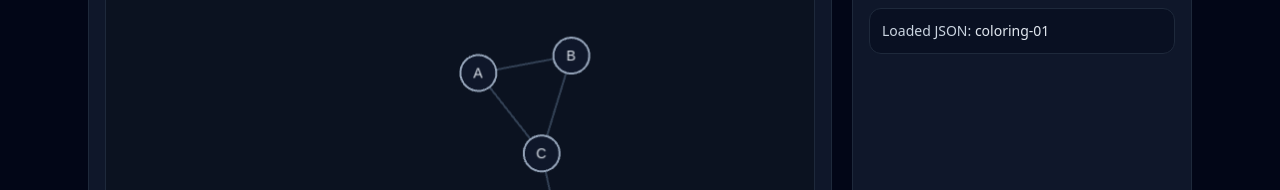
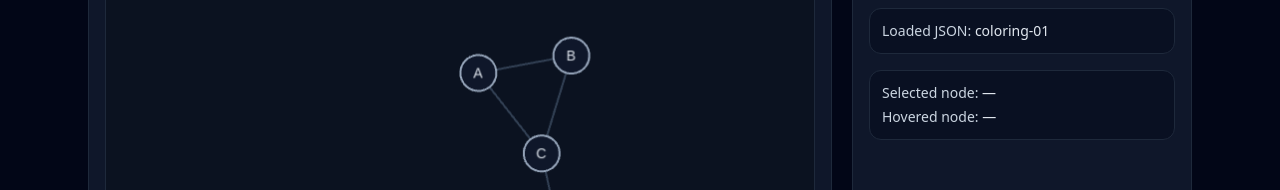
Before and after one commit to pleaselukau/np-complete-arcade, a React (Vite) app: page /game/coloring in a window 1280 px wide. Shown: the part 273-463 px from the top of the page. Built offline with nearby package versions, Linux system fonts and the light colour scheme.

Commit message:
added zustand store for hover and selection and ui readout

```diff
--- /dev/null
+++ b/src/engine/state/arcadeStore.ts
@@ -0,0 +1,33 @@
+import { create } from "zustand";
+
+type ToolMode = "select" | "drag"; // can expand later
+
+type ArcadeState = {
+  // UI
+  explainMode: boolean;
+  toolMode: ToolMode;
+
+  // Selection / hover (cross-cutting)
+  selectedNodeId: string | null;
+  hoveredNodeId: string | null;
+
+  setExplainMode: (v: boolean) => void;
+  setToolMode: (m: ToolMode) => void;
+
+  setSelectedNodeId: (id: string | null) => void;
+  setHoveredNodeId: (id: string | null) => void;
+};
+
+export const useArcadeStore = create<ArcadeState>((set) => ({
+  explainMode: true,
+  toolMode: "select",
+
+  selectedNodeId: null,
+  hoveredNodeId: null,
+
+  setExplainMode: (v) => set({ explainMode: v }),
+  setToolMode: (m) => set({ toolMode: m }),
+
+  setSelectedNodeId: (id) => set({ selectedNodeId: id }),
+  setHoveredNodeId: (id) => set({ hoveredNodeId: id }),
+}));
--- a/src/pages/GamePage/index.tsx
+++ b/src/pages/GamePage/index.tsx
@@ -5,7 +5,7 @@ import { runForceLayout } from "@/engine/graph/layout";
 import { renderGraph } from "@/engine/graph/render";
 import EngineProvider from "@/engine/core/EngineProvider";
 import { useEngine } from "@/engine/core/EngineProvider";
-import { attachPointerDebug } from "@/engine/input/pointer";
+import { useArcadeStore } from "@/engine/state/arcadeStore";
 import { useEffect, useMemo, useState } from "react";
 import { useParams } from "react-router-dom";
 import GameShell from "@/components/GameShell";
@@ -47,7 +47,8 @@ function BoundStage() {
 
 function GraphScene() {
   const { pixi, level } = useEngine();
-
+  const setHoveredNodeId = useArcadeStore((s) => s.setHoveredNodeId);
+  const setSelectedNodeId = useArcadeStore((s) => s.setSelectedNodeId);
   useEffect(() => {
     const world = pixi.world;
     const ui = pixi.ui;
@@ -78,12 +79,19 @@ function GraphScene() {
     let draggingId: NodeId | null = null;
 
     for (const [id, node] of handles.nodesById.entries()) {
-      node.on("pointerover", () => handles.setHovered(id));
-      node.on("pointerout", () => handles.setHovered(null));
+      node.on("pointerover", () => {
+        handles.setHovered(id);
+        setHoveredNodeId(id);
+      });
+      node.on("pointerout", () => {
+        handles.setHovered(null);
+        setHoveredNodeId(null);
+      });
 
       node.on("pointerdown", (e: PIXI.FederatedPointerEvent) => {
         draggingId = id;
         handles.setSelected(id);
+        setSelectedNodeId(id);
         (node as any).capturePointer?.(e.pointerId);
       });
 
@@ -115,6 +123,9 @@ function GraphScene() {
       handles.destroy();
       ui.removeChildren();
       world.removeChildren();
+      setHoveredNodeId(null);
+      setSelectedNodeId(null);
+
     };
   }, [pixi.world, pixi.ui, level.data]);
 
@@ -134,7 +145,11 @@ export default function GamePage() {
 
   const [level, setLevel] = useState<BaseLevel | null>(null);
   const [error, setError] = useState<string | null>(null);
-  const [explainMode, setExplainMode] = useState(true);
+  const explainMode = useArcadeStore((s) => s.explainMode);
+  const setExplainMode = useArcadeStore((s) => s.setExplainMode);
+  const selectedNodeId = useArcadeStore((s) => s.selectedNodeId);
+  const hoveredNodeId = useArcadeStore((s) => s.hoveredNodeId);
+
 
   useEffect(() => {
     setLevelNum(levels[0] ?? 1);
@@ -204,6 +219,15 @@ export default function GamePage() {
                 <div className="text-slate-400">Loading…</div>
               )}
             </div>
+            <div className="rounded-xl border border-slate-800 bg-slate-950/40 p-3 text-sm space-y-1">
+              <div className="text-slate-300">
+                Selected node: <span className="text-slate-200">{selectedNodeId ?? "—"}</span>
+              </div>
+              <div className="text-slate-300">
+                Hovered node: <span className="text-slate-200">{hoveredNodeId ?? "—"}</span>
+              </div>
+            </div>
+
           </div>
         }
       >
```
